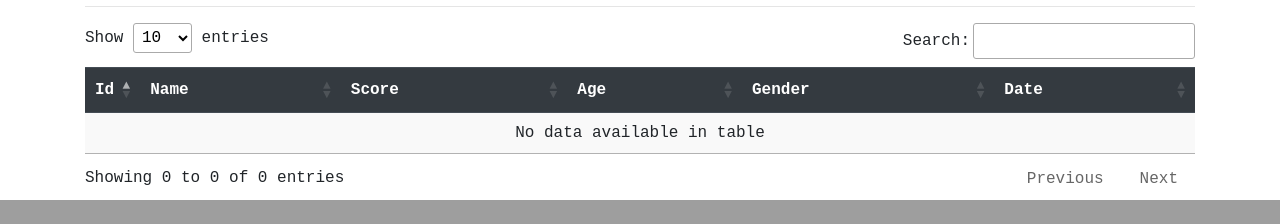
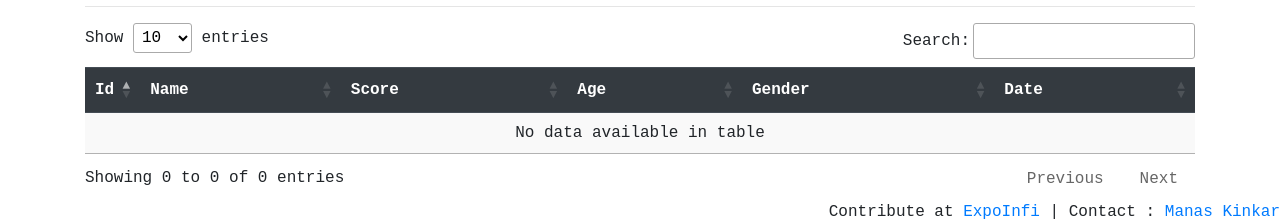
Before and after one commit to Manask322/ExpoInfi, a Django app: page / in a window 1280 px wide. Shown: the part 735-959 px from the top of the page. Before the commit the page ends 935 px from the top, so only its background shows below. Run offline with Django 3.2, Linux system fonts and the light colour scheme; some libraries are stand-ins or nearby versions.

Commit message:
Add contribute and contact details.

```diff
--- a/templates/base.html
+++ b/templates/base.html
@@ -69,5 +69,8 @@
         {% block content %}
         {% endblock %}
     </div>
+    <div style="text-align:right; bottom: 0;">
+        Contribute at <a href="https://github.com/Manask322/ExpoInfi">ExpoInfi</a> | Contact : <a href="https://www.linkedin.com/in/manas-kinkar001/">Manas Kinkar</a>
+    </div>
 </body>
 </html>
```
